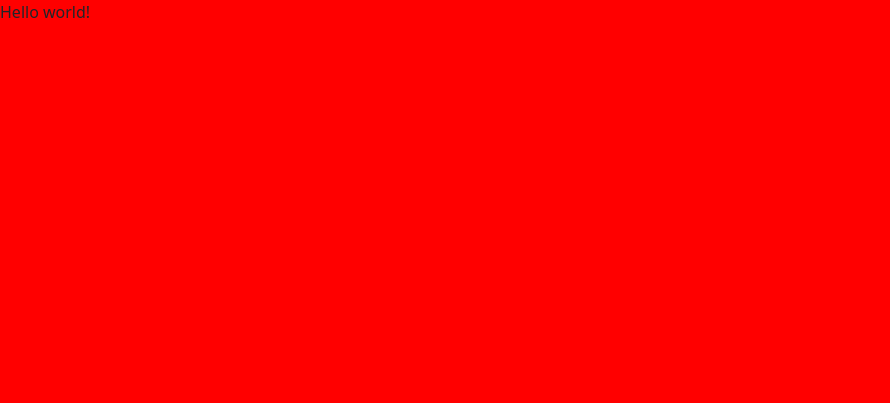
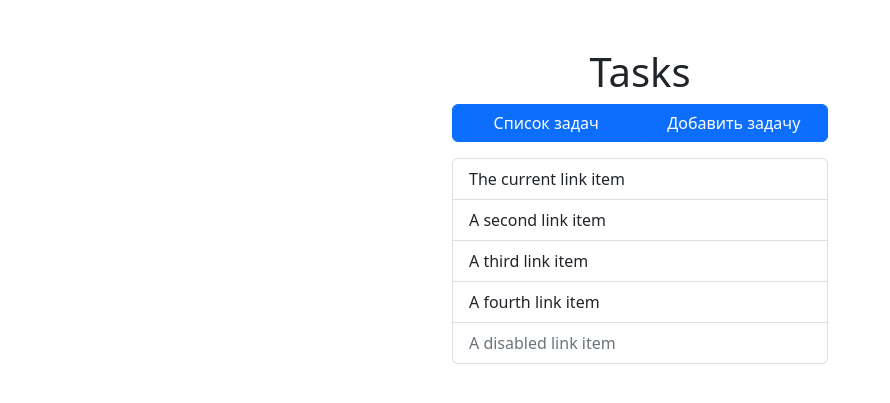
Before and after one commit to kanat1390/homework_55_atygayev_kanat, a Django app: page / in a window 1280 px wide. Before the commit the part shown is almost empty. Shown: the top 403 px of the page, without its empty margins (0-890 px from the left). Run offline with Django 4.2, Linux system fonts and the light colour scheme.

Commit message:
Стилизован шаблон для списка доступных задач

```diff
--- a/src/static/todo/css/style.css
+++ /dev/null
@@ -1,3 +0,0 @@
-body{
-    background-color: red;
-}
--- a/src/templates/base.html
+++ b/src/templates/base.html
@@ -13,8 +13,16 @@
 </head>
 
 <body>
-    {% block content %}
-    {% endblock content %}
+    <div class="container mx-auto mt-5" style="width:400px;">
+        {% block title %}
+        {% endblock title%}
+        <div class="btn-group mb-3" style="width:100%;">
+            <a href="#" class="btn btn-primary" style="width:50%">Список задач</a>
+            <a href="#" class="btn btn-primary" style="width:50%">Добавить задачу</a>
+        </div>
+        {% block content %}
+        {% endblock content %}
+    </div>
     <script src="https://cdn.jsdelivr.net/npm/bootstrap@5.2.1/dist/js/bootstrap.bundle.min.js"
         integrity="sha384-u1OknCvxWvY5kfmNBILK2hRnQC3Pr17a+RTT6rIHI7NnikvbZlHgTPOOmMi466C8"
         crossorigin="anonymous"></script>
--- a/src/todo/templates/todo/task_list.html
+++ b/src/todo/templates/todo/task_list.html
@@ -1,5 +1,17 @@
 {% extends 'base.html' %}
 
+{% block title %}
+<h1 class="text-center">Tasks</h1>
+{% endblock title %}
+
 {% block content %}
-Hello world!
+<div class="list-group">
+    <a href="#" class="list-group-item list-group-item-action" aria-current="true">
+        The current link item
+    </a>
+    <a href="#" class="list-group-item list-group-item-action">A second link item</a>
+    <a href="#" class="list-group-item list-group-item-action">A third link item</a>
+    <a href="#" class="list-group-item list-group-item-action">A fourth link item</a>
+    <a class="list-group-item list-group-item-action disabled">A disabled link item</a>
+</div>
 {% endblock content %}
```
Also changed, not shown: src/todo/static/todo/css/style.css (added).
